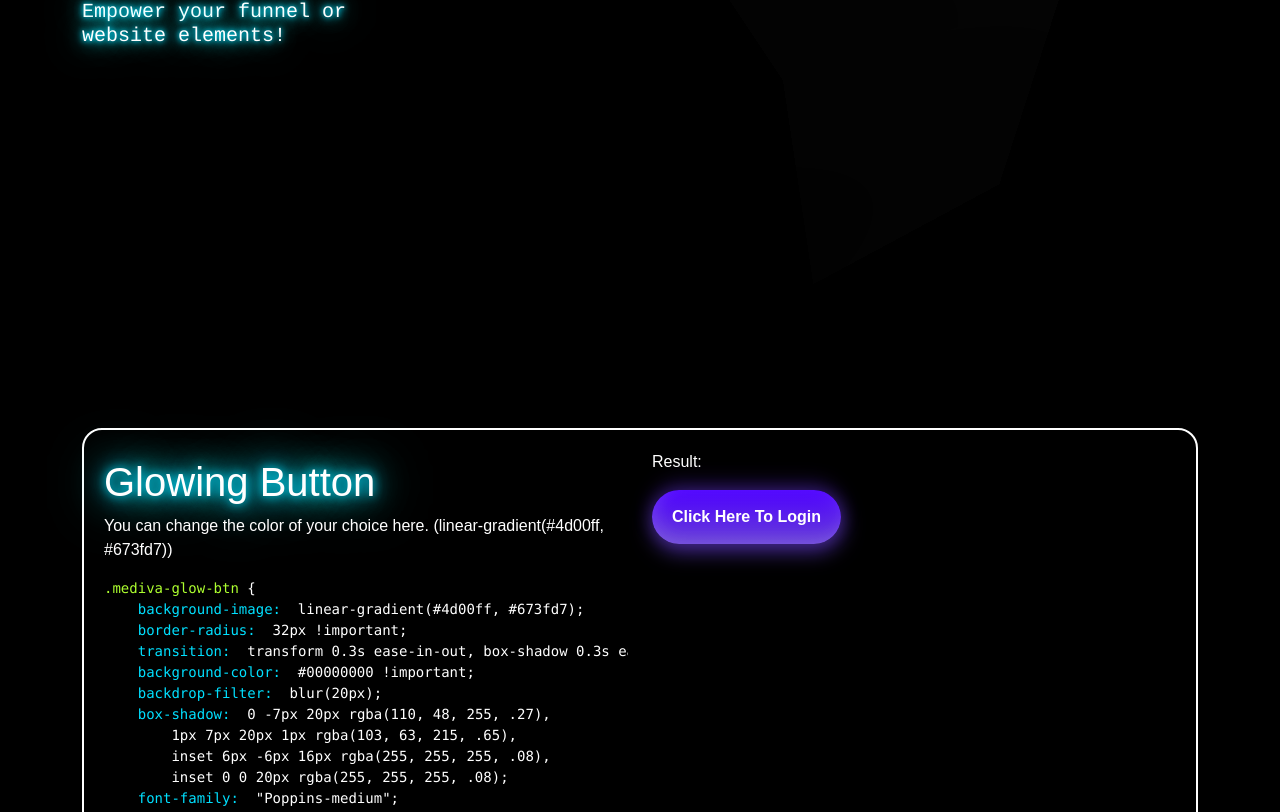
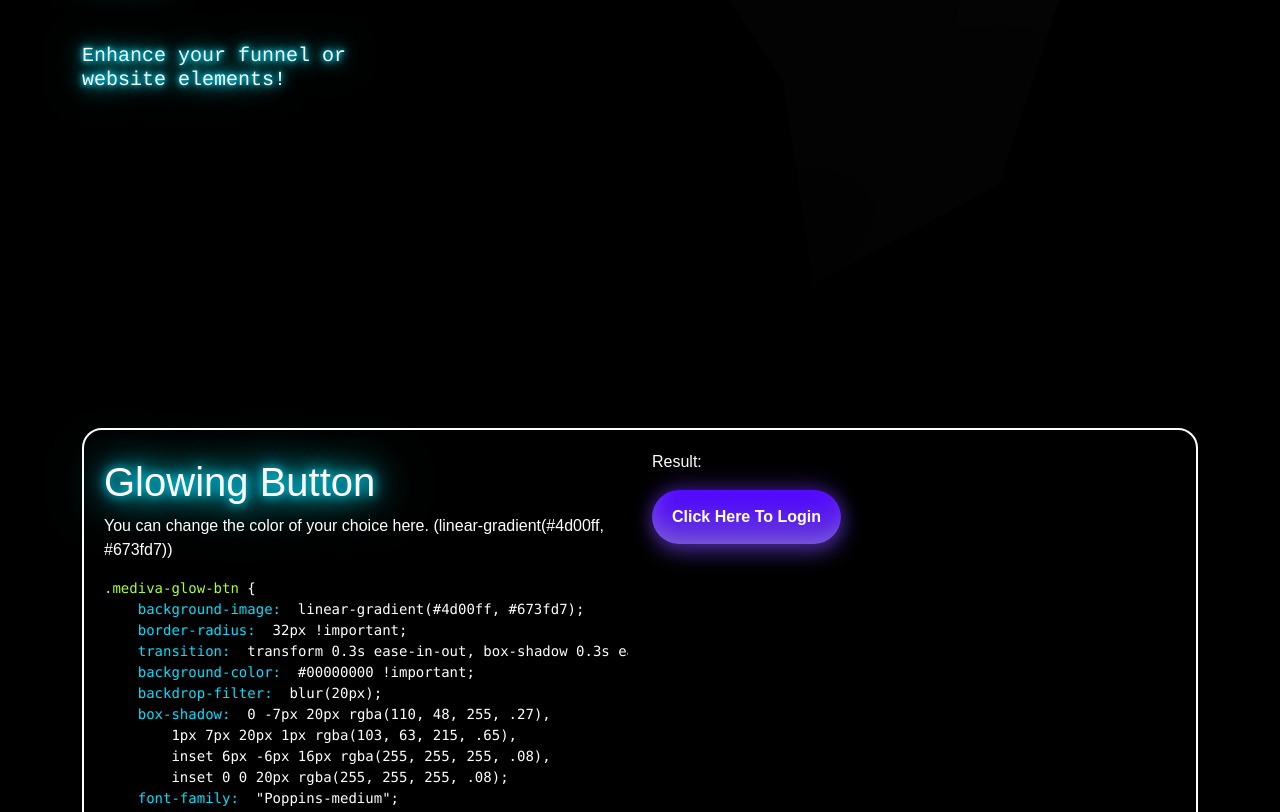
Before and after one commit to thefunneldiva/mediva-assets, a plain HTML site: page index.html in a window 1280 px wide. Shown: the part 268-1080 px from the top of the page. Drawn offline with nearby package versions, Linux system fonts and the light colour scheme; animation ran at ten frames a second.

Commit message:
initial comit

```diff
--- a/index.html
+++ b/index.html
@@ -143,7 +143,7 @@
                     <div class="col-lg-6 col-md-6 col-sm-12">
                         <h1 class="neon fade-in">Mediva Digital Assets</h1>
                         <h2 class="neon fade-in" style="animation-delay: 0.5s;">Custom JS and CSS</h2>
-                        <h1 class="neon" id="headline"></h1>
+                        <h1 class="neon mt-5" id="headline"></h1>
                     </div>
                     <div class="col-lg-6 col-md-6 col-sm-12">
                         <canvas id="myCanvas" width="800" height="600"></canvas>
@@ -312,7 +312,7 @@
     <script src="https://cdn.jsdelivr.net/npm/bootstrap@5.3.0-alpha3/dist/js/bootstrap.bundle.min.js"></script>
     <script src="https://cdnjs.cloudflare.com/ajax/libs/three.js/r128/three.min.js"></script>
     <script>
-        const textArray = ["Empower your funnel or website elements!", "Use and enjoy :)"];
+        const textArray = ["Enhance your funnel or website elements!", "Here are some custom CSS examples crafted by the Mediva Digital team.", "Use and enjoy :)"];
         let currentIndex = 0;
         let charIndex = 0;
         const headline = document.getElementById('headline');
```
